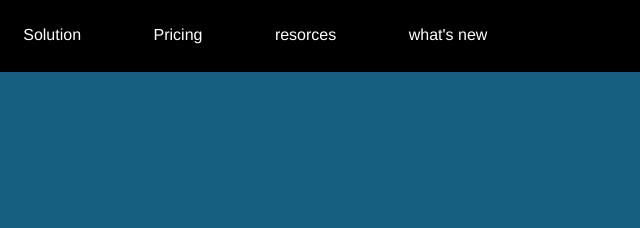
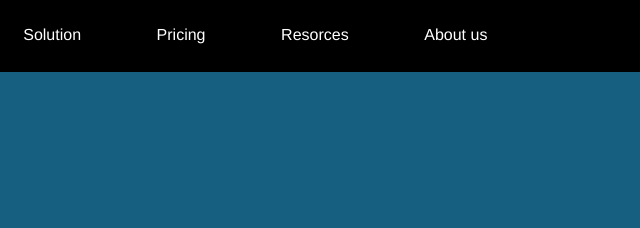
Before and after one commit to AhmadMasood-dev/Shopify-clone, a plain HTML site: page index.html in a window 1280 px wide. Shown: the top 228 px of the page, 291-931 px from the left. Drawn offline with Linux system fonts and the light colour scheme; a web font is replaced by a local one.

Commit message:
about us

```diff
--- a/index.html
+++ b/index.html
@@ -34,8 +34,8 @@
             <section id="actionbar1">
               <a id="sol" href="">Solution</a>
               <a id="pr" href="">Pricing</a>
-              <a id="res" href="">resorces</a>
-              <a id="wn" href="">what's new</a>
+              <a id="res" href="">Resorces</a>
+              <a id="wn" href="">About us</a>
             </section>
             <section id="actionbar2">
               <a id="login" href="">Log in</a>
```
